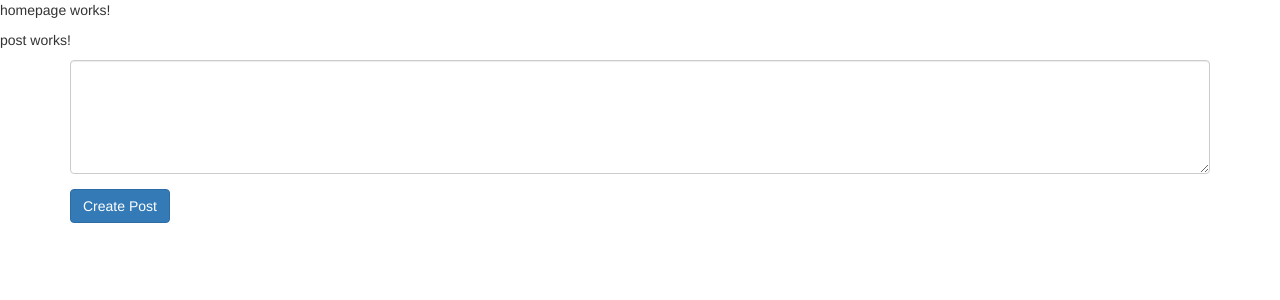
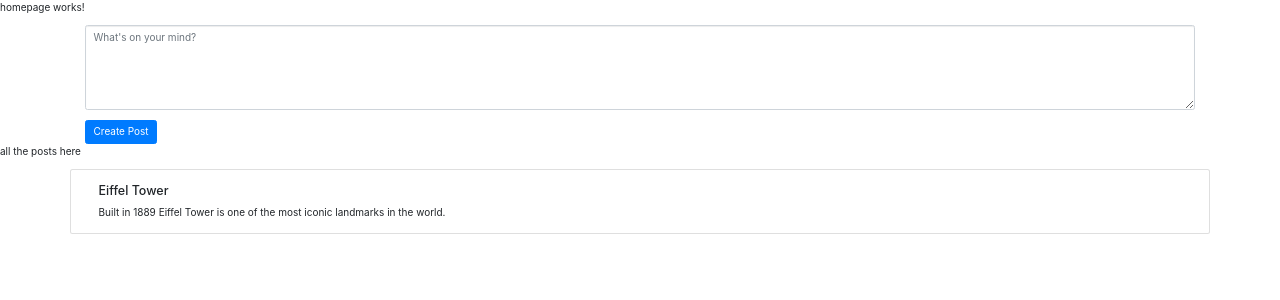
Before and after one commit to Shartazsajidnahid/MiniFacebook, an Angular app in the folder FBv1/frontend/facebook/: page /homepage in a window 1280 px wide. Shown: the top 300 px of the page. Built offline with nearby package versions, Linux system fonts and the light colour scheme.

Commit message:
Post card html

```diff
--- a/FBv1/frontend/facebook/src/app/homepage/homepage.component.html
+++ b/FBv1/frontend/facebook/src/app/homepage/homepage.component.html
@@ -1,12 +1,16 @@
 <p>homepage works!</p>
 <app-post></app-post>
-<!--
-<form>
-    <div class="form-group">
-        <div class="form-outline">
-            <textarea class="form-control" id="textAreaExample1" rows="4" [(ngModel)]="newpost.content" [ngModelOptions]="{standalone: true}"></textarea>
+<p>all the posts here </p>
+
+
+<div class="container">
+    <div class="row">
+        <div class=" card col-12" style="width: 300px; ">
+            <div class="card-body ">
+                <h5 class="card-title ">Eiffel Tower</h5>
+                <!-- <h6 class="card-subtitle mb-3 text-muted ">Champ de Mars, Paris, France</h6> -->
+                <p class="card-text ">Built in 1889 Eiffel Tower is one of the most iconic landmarks in the world.</p>
+            </div>
         </div>
     </div>
-
-    <button type="submit" class="btn btn-primary" (click)="submitpost()">Post</button>
-</form> -->
+</div>
--- a/FBv1/frontend/facebook/src/app/post/post.component.html
+++ b/FBv1/frontend/facebook/src/app/post/post.component.html
@@ -1,11 +1,6 @@
-<p>post works!</p>
-
-<body>
-    <div class="container">
-        <div class="form-group">
-            <textarea class="form-control" rows="5" [(ngModel)]="newpost.content" [ngModelOptions]="{standalone: true}"></textarea>
-        </div>
-
-        <button type="submit" class="btn btn-primary" (click)="submitpost()">Create Post</button>
+<div class="container">
+    <div class="form-group">
+        <textarea class="form-control" placeholder="What's on your mind?" rows="5" [(ngModel)]="newpost.content" [ngModelOptions]="{standalone: true}"></textarea>
     </div>
-</body>
+    <button type="submit" class="btn btn-primary" (click)="submitpost()">Create Post</button>
+</div>
--- a/FBv1/frontend/facebook/src/index.html
+++ b/FBv1/frontend/facebook/src/index.html
@@ -8,7 +8,7 @@
     <meta name="viewport" content="width=device-width, initial-scale=1">
     <link rel="icon" type="image/x-icon" href="favicon.ico">
     <link rel="stylesheet" href="https://maxcdn.bootstrapcdn.com/bootstrap/3.3.5/css/bootstrap.min.css" integrity="sha512-dTfge/zgoMYpP7QbHy4gWMEGsbsdZeCXz7irItjcC3sPUFtf0kuFbDz/ixG7ArTxmDjLXDmezHubeNikyKGVyQ==" crossorigin="anonymous">
-
+    <link rel="stylesheet" href="https://cdn.jsdelivr.net/npm/bootstrap@4.0.0/dist/css/bootstrap.min.css" integrity="sha384-Gn5384xqQ1aoWXA+058RXPxPg6fy4IWvTNh0E263XmFcJlSAwiGgFAW/dAiS6JXm" crossorigin="anonymous">
 </head>
 
 <body>
```
